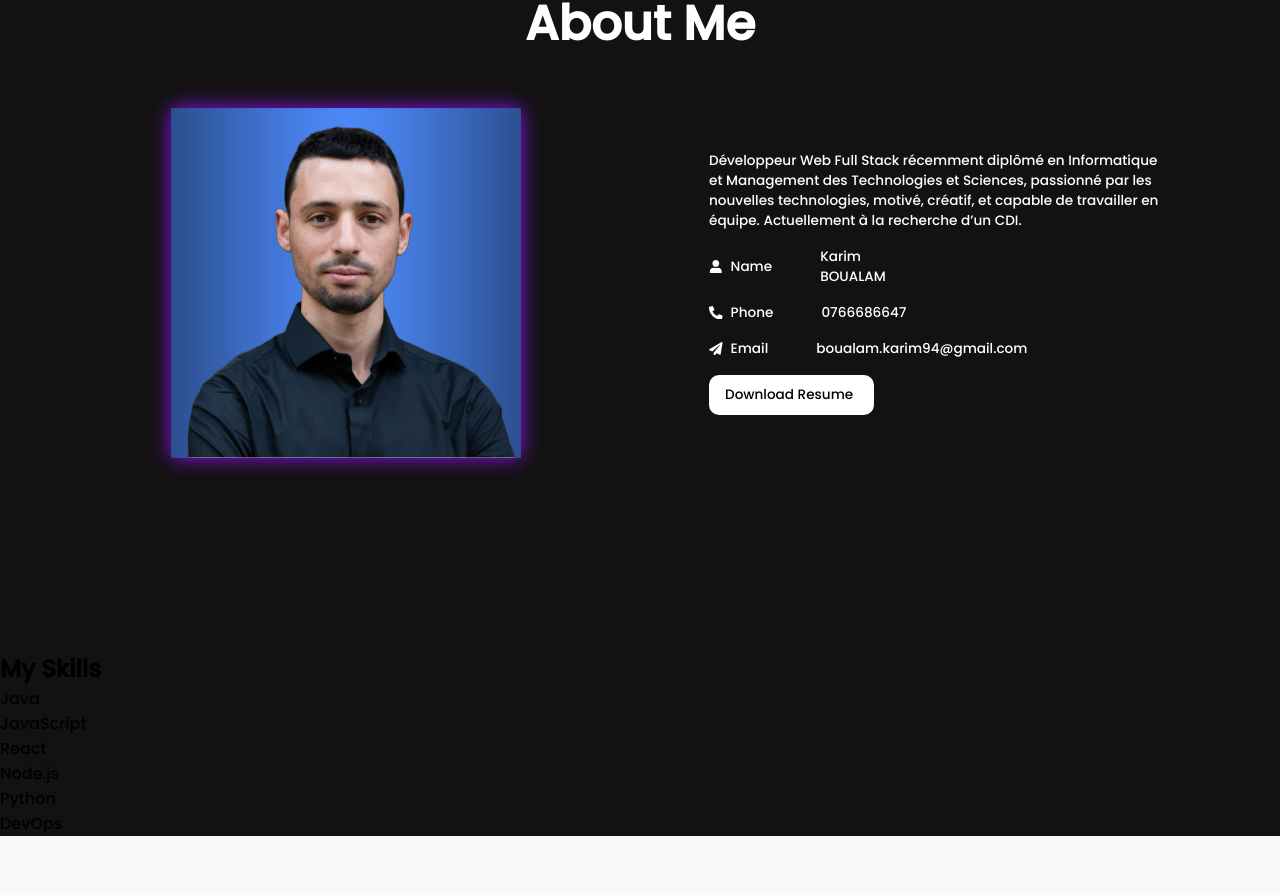
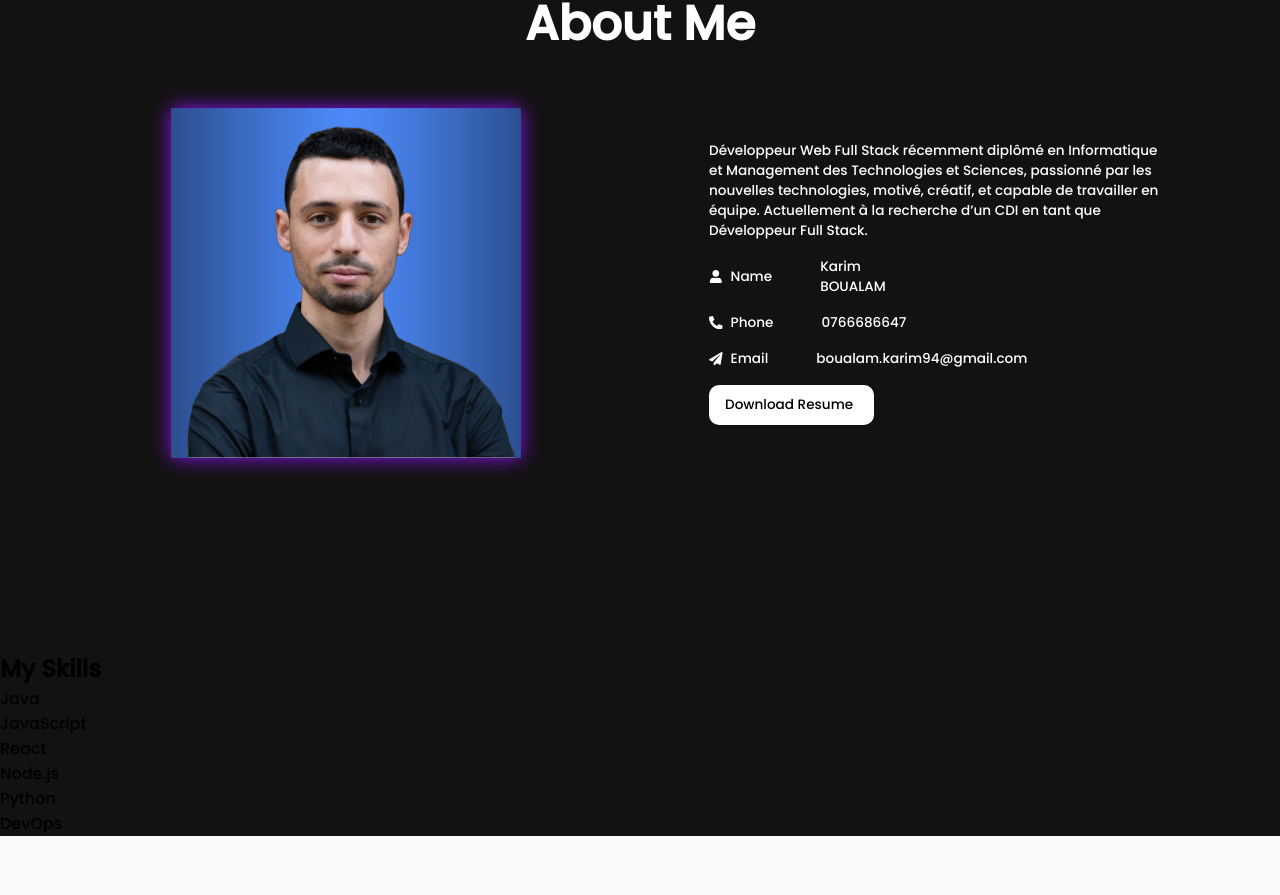
Before and after one commit to karimboualam/portfolio, a React (Create React App) app: page / in a window 1280 px wide. Shown: the part 1249-2144 px from the top of the page. Built offline with nearby package versions, Linux system fonts and the light colour scheme.

Commit message:
fixer des erreurs pour la pro

```diff
--- a/src/components/About/About.jsx
+++ b/src/components/About/About.jsx
@@ -44,7 +44,7 @@ const About = () => {
             des Technologies et Sciences, passionné
             par les nouvelles technologies, motivé,
             créatif, et capable de travailler en équipe.
-            Actuellement à la recherche d’un CDI.
+            Actuellement à la recherche d’un CDI en tant que Développeur Full Stack.
           </p>
           {bios.map((bio) => {
             return (
```
Also changed, not shown: 1 other file (tests, documents, lock files or other folders).
